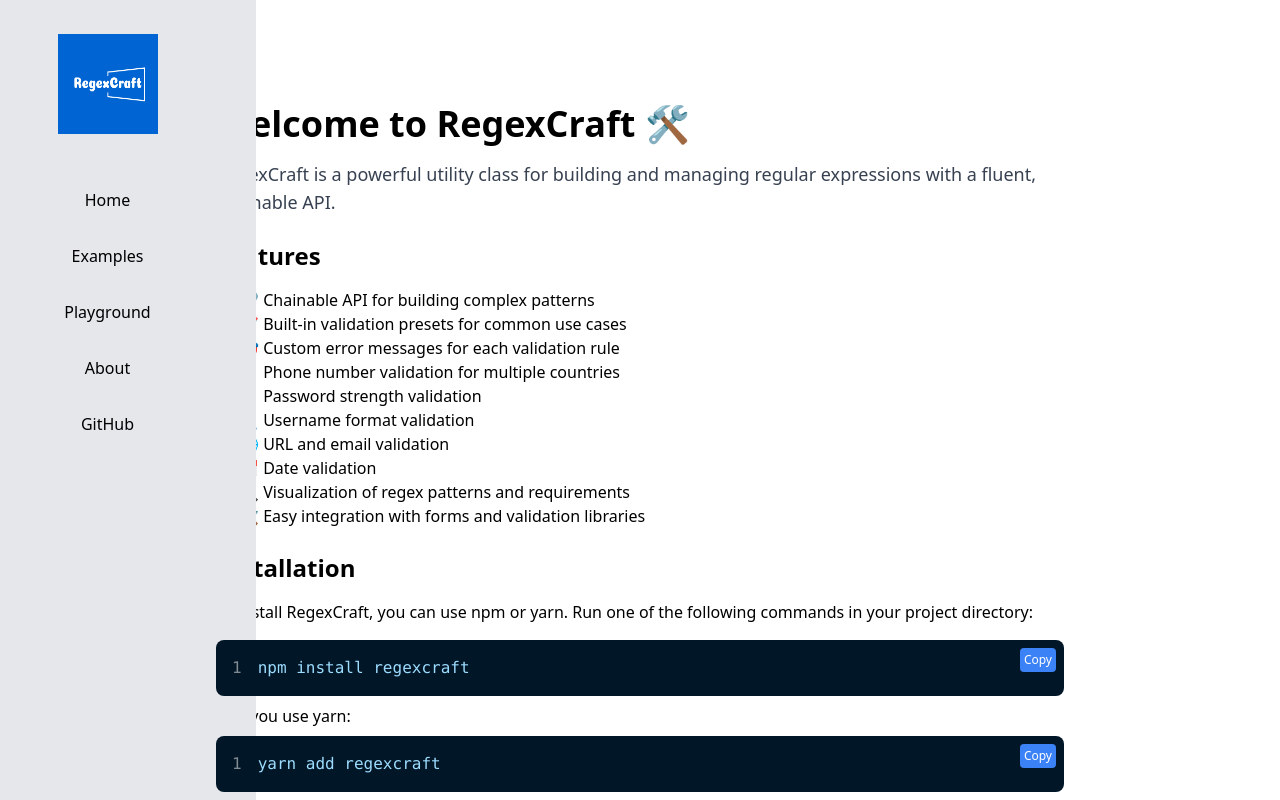
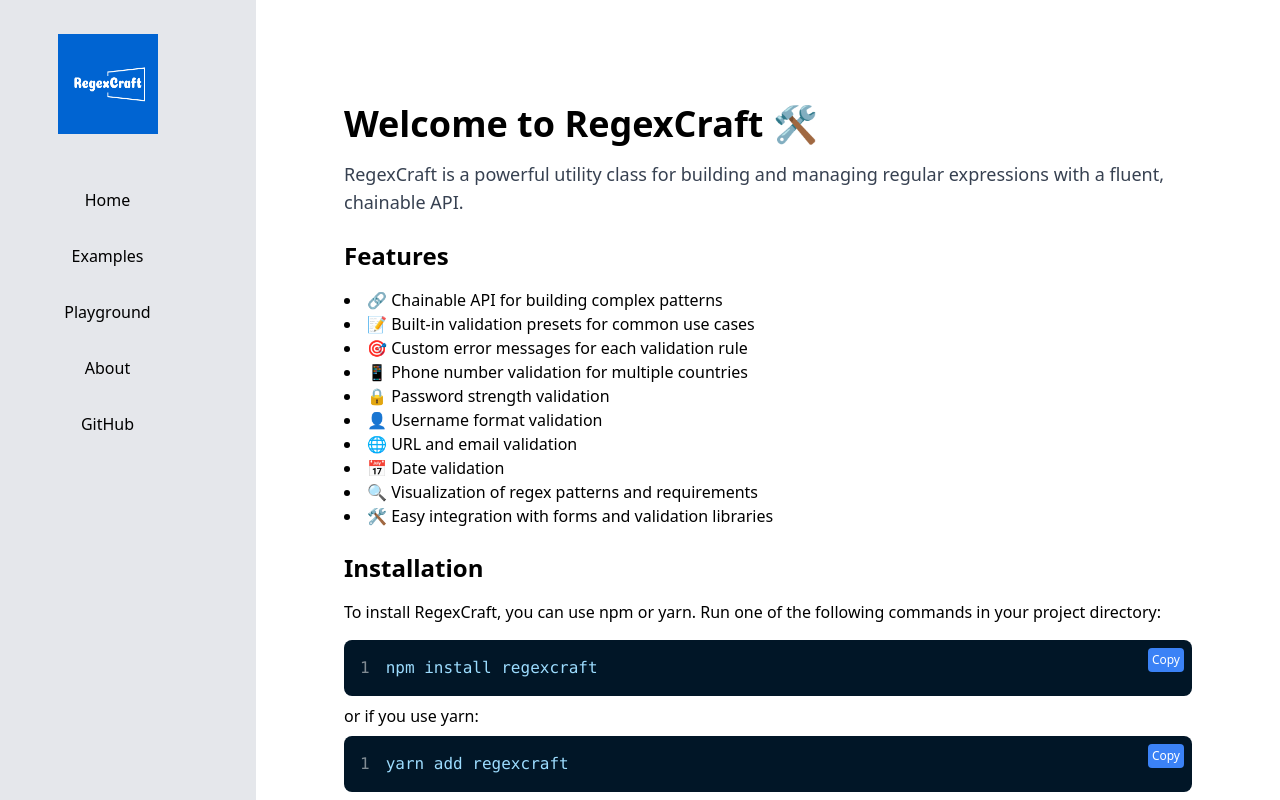
Before and after one commit to iAmNsengi/regexcraft-frontend, a React (Vite) app: page / in a window 1280 px wide. Shown: the top 800 px of the page. Built offline with nearby package versions, Linux system fonts and the light colour scheme.

Commit message:
fix: margin x on macbook

```diff
--- a/src/components/Layout.tsx
+++ b/src/components/Layout.tsx
@@ -9,7 +9,7 @@
         <aside className="w-full border-b border-gray-200 bg-gray-200 p-6 md:border-b-0 md:border-r lg:fixed lg:h-[100vh] lg:w-64">
           <Navigation />
         </aside>
-        <main className="py-20 px-auto lg:mx-auto">
+        <main className="py-20 px-auto lg:mx-auto xl:mx-80">
           <Outlet />
         </main>
       </div>
```
